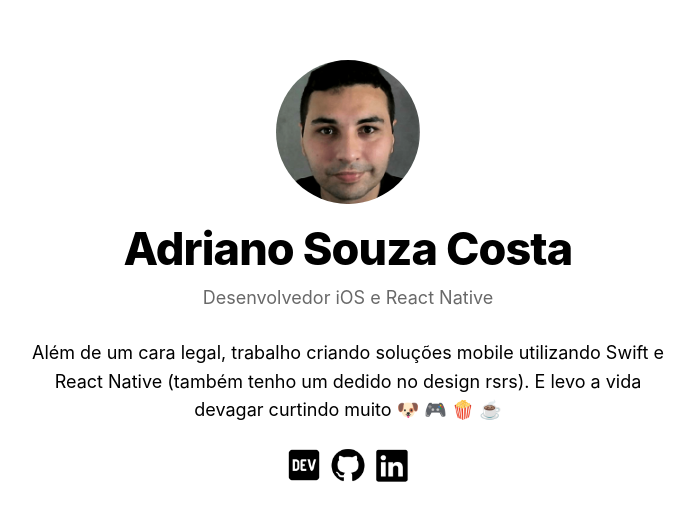
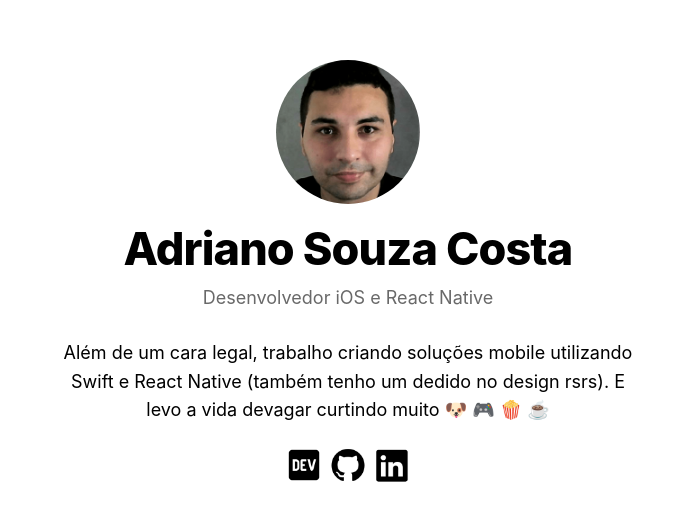
Before and after one commit to didisouzacosta/personal-site, a Next.js app: page / in a window 1280 px wide. Shown: the part 122-642 px from the top of the page, without its empty margins (292-986 px from the left). Built offline with nearby package versions, Linux system fonts and the light colour scheme.

Commit message:
Melhora centralização

```diff
--- a/package.json
+++ b/package.json
@@ -11,9 +11,7 @@
     "gray-matter": "^4.0.2",
     "next": "^10.0.0",
     "react": "17.0.1",
-    "react-dom": "17.0.1",
-    "remark": "^12.0.0",
-    "remark-html": "^12.0.0"
+    "react-dom": "17.0.1"
   },
   "devDependencies": {
     "@types/node": "^14.14.31",
--- a/pages/Home/index.tsx
+++ b/pages/Home/index.tsx
@@ -1,4 +1,3 @@
-import Head from "next/head";
 import Image from "next/image";
 import Link from "next/link";
 
@@ -6,25 +5,9 @@ import styles from "./styles.module.css";
 
 const Home = () => {
   const name = "Adriano Souza Costa";
-  const title = "Adriano | iOS and React Native Developer";
 
   return (
     <div className={styles.container}>
-      <Head>
-        <link rel="icon" href="/favicon.ico" />
-        <meta
-          name="description"
-          content="Learn how to build a personal website using Next.js"
-        />
-        <meta
-          property="og:image"
-          content={`https://og-image.vercel.app/${encodeURI(
-            title
-          )}.png?theme=light&md=0&fontSize=75px&images=https%3A%2F%2Fassets.zeit.co%2Fimage%2Fupload%2Ffront%2Fassets%2Fdesign%2Fnextjs-black-logo.svg`}
-        />
-        <meta name="og:title" content={title} />
-        <meta name="twitter:card" content="summary_large_image" />
-      </Head>
       <header className={styles.header}>
         <Image
           priority
--- a/pages/Home/styles.module.css
+++ b/pages/Home/styles.module.css
@@ -1,9 +1,6 @@
 .container {
-  max-width: 36rem;
-  position: absolute;
-  left: 50%;
-  top: 50%;
-  transform: translate(-50%, -50%);
+  max-width: 32rem;
+  margin: 32px;
 }
 
 .header {
--- a/pages/_document.tsx
+++ b/pages/_document.tsx
@@ -13,16 +13,35 @@ class MyDocument extends Document {
   }
 
   render() {
+    const title = "Adriano | iOS and React Native Developer";
+
     return (
       <Html lang="pt-br">
         <Head>
+          <link rel="icon" href="/favicon.ico" />
+          <meta
+            name="description"
+            content="Learn how to build a personal website using Next.js"
+          />
+          <meta
+            property="og:image"
+            content={`https://og-image.vercel.app/${encodeURI(
+              title
+            )}.png?theme=light&md=0&fontSize=75px&images=https%3A%2F%2Fassets.zeit.co%2Fimage%2Fupload%2Ffront%2Fassets%2Fdesign%2Fnextjs-black-logo.svg`}
+          />
+          <meta name="og:title" content={title} />
+          <meta name="twitter:card" content="summary_large_image" />
           <script
+            async
+            src="https://www.googletagmanager.com/gtag/js?id=GTM-PFN7C5M"
+          ></script>
+          <script
+            async
             dangerouslySetInnerHTML={{
-              __html: `(function(w,d,s,l,i){w[l]=w[l]||[];w[l].push({'gtm.start':
-            new Date().getTime(),event:'gtm.js'});var f=d.getElementsByTagName(s)[0],
-            j=d.createElement(s),dl=l!='dataLayer'?'&l='+l:'';j.async=true;j.src=
-            'https://www.googletagmanager.com/gtm.js?id='+i+dl;f.parentNode.insertBefore(j,f);
-            })(window,document,'script','dataLayer','GTM-PFN7C5M');`,
+              __html: `window.dataLayer = window.dataLayer || [];
+              function gtag(){dataLayer.push(arguments);}
+              gtag('js', new Date());
+              gtag('config', 'GTM-PFN7C5M');`,
             }}
           />
         </Head>
--- a/styles/global.css
+++ b/styles/global.css
@@ -1,12 +1,27 @@
 html,
 body {
-  flex: 1;
+  height: 100%;
   padding: 0;
   margin: 0;
   font-family: -apple-system, BlinkMacSystemFont, Segoe UI, Roboto, Oxygen,
     Ubuntu, Cantarell, Fira Sans, Droid Sans, Helvetica Neue, sans-serif;
   line-height: 1.6;
   font-size: 18px;
+}
+
+html,
+body {
+  height: 100%;
+}
+
+html {
+  display: table;
+  margin: auto;
+}
+
+body {
+  display: table-cell;
+  vertical-align: middle;
 }
 
 * {
```
Also changed, not shown: 1 other file (tests, documents, lock files or other folders).
